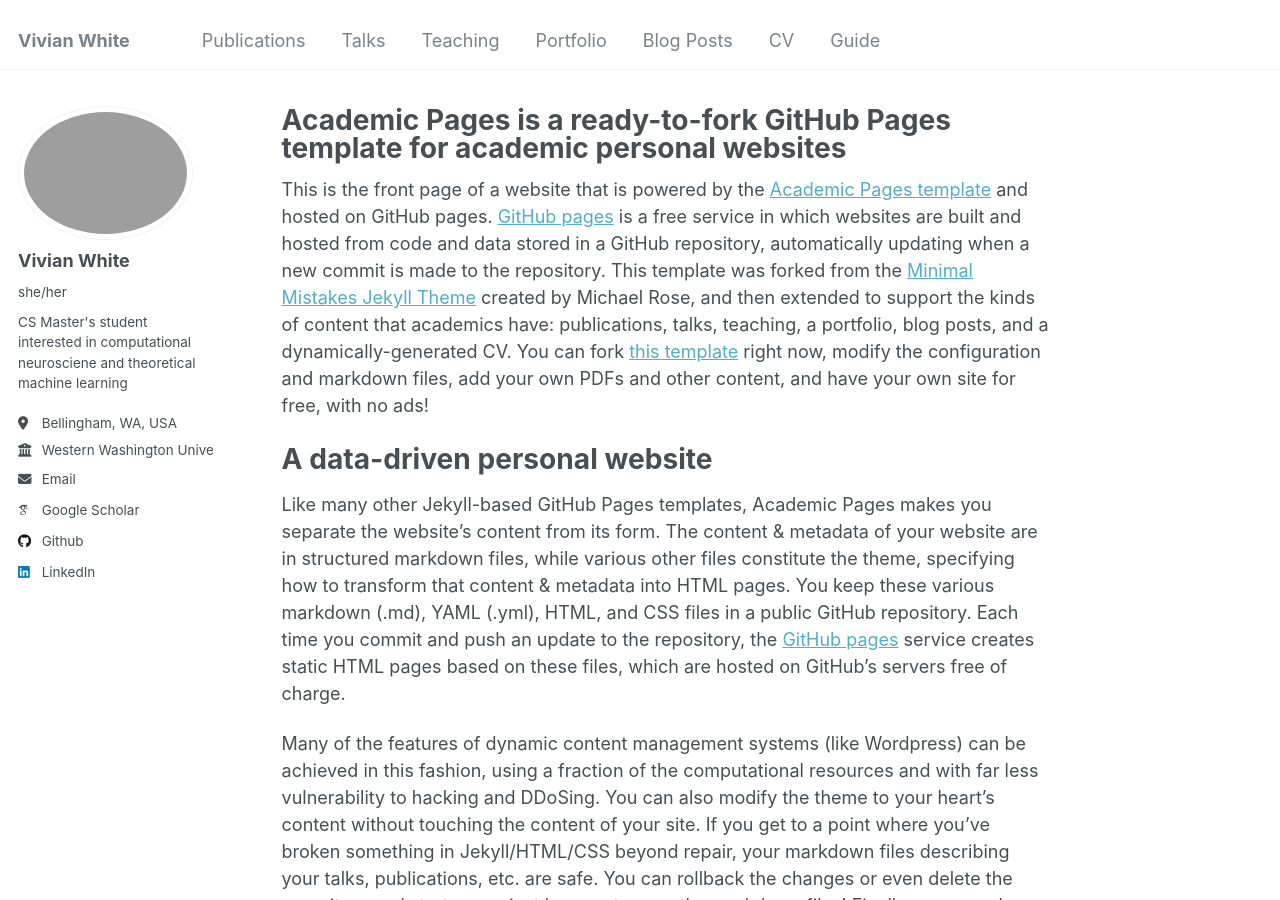
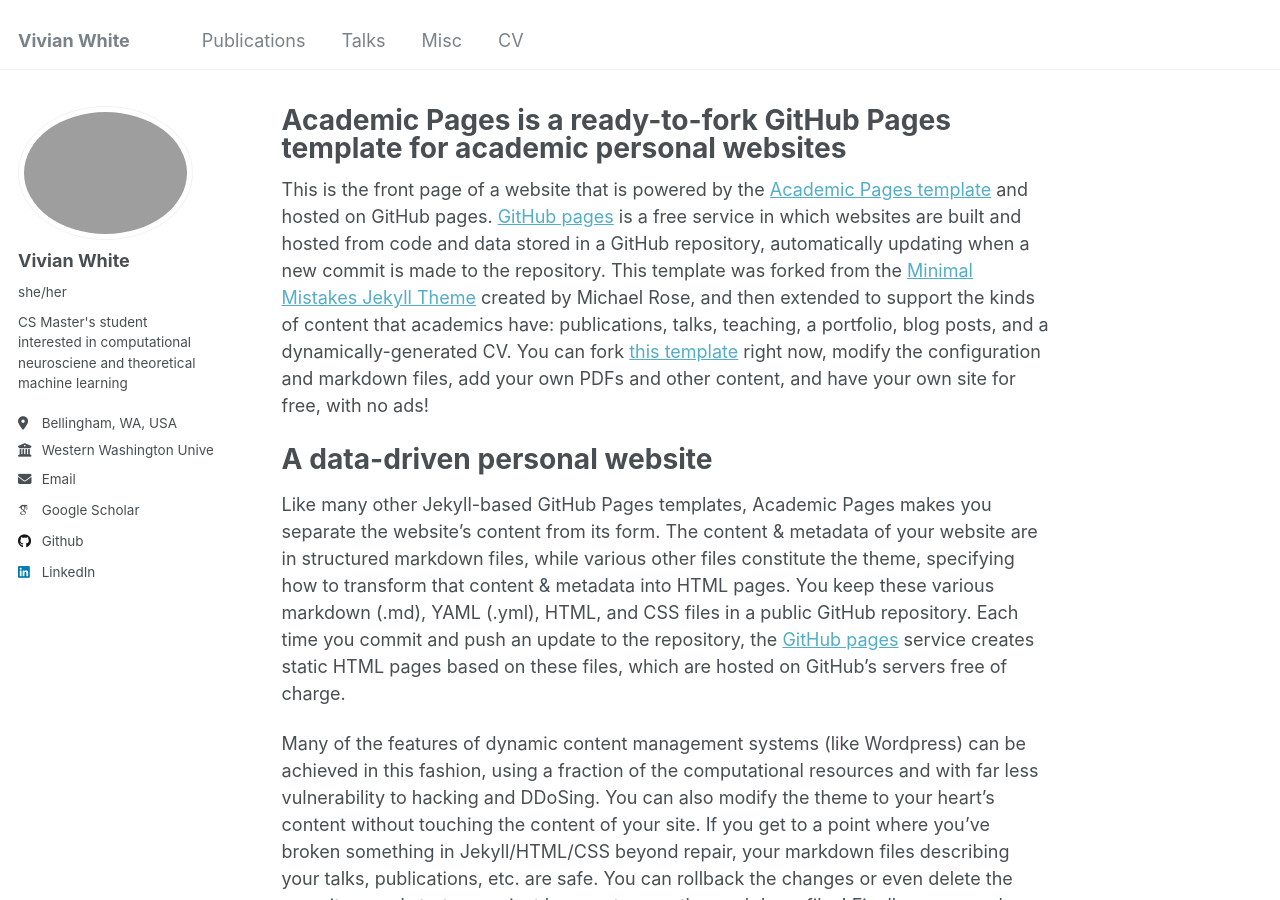
Before and after one commit to vivianwhite/vivianwhite.github.io, a Jekyll site: the page built from _pages/about.md, in a window 1280 px wide and 900 px high. Built offline with Jekyll 4.4.1, drawn with Linux system fonts in a browser that asks for light colours; some web fonts are replaced; part of the change alters nothing that is shown.

Commit message:
Update navigation.yml

```diff
--- a/_data/navigation.yml
+++ b/_data/navigation.yml
@@ -11,17 +11,20 @@ main:
   - title: "Talks"
     url: /talks/
 
-  - title: "Teaching"
-    url: /teaching/
+  - title: "Misc"
+    url: /misc/
 
-  - title: "Portfolio"
-    url: /portfolio/
+  # - title: "Teaching"
+  #   url: /teaching/
 
-  - title: "Blog Posts"
-    url: /year-archive/
+  # - title: "Portfolio"
+  #   url: /portfolio/
+
+  # - title: "Blog Posts"
+  #   url: /year-archive/
 
   - title: "CV"
     url: /cv/
 
-  - title: "Guide"
-    url: /markdown/
+  # - title: "Guide"
+  #   url: /markdown/
```
